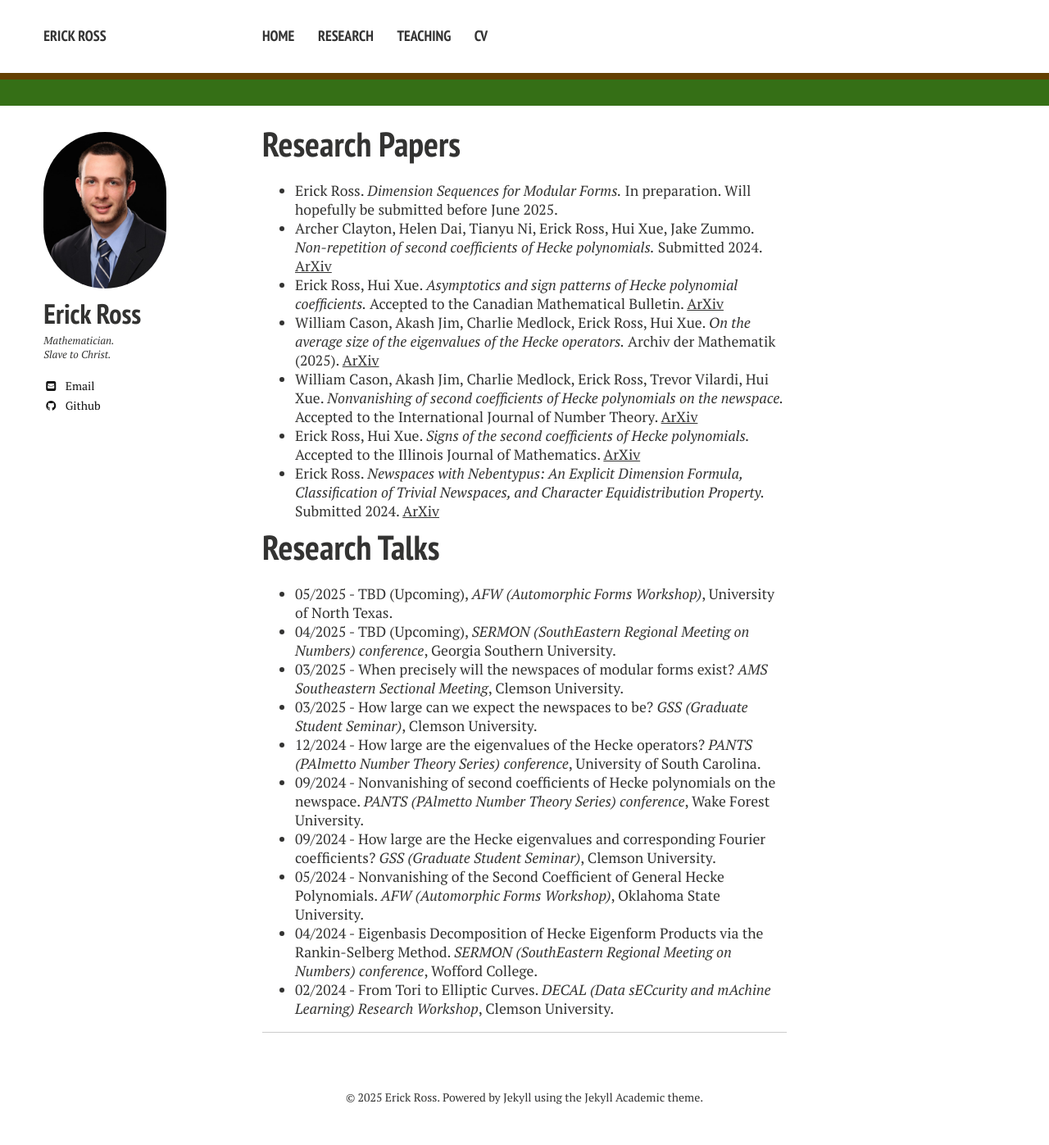
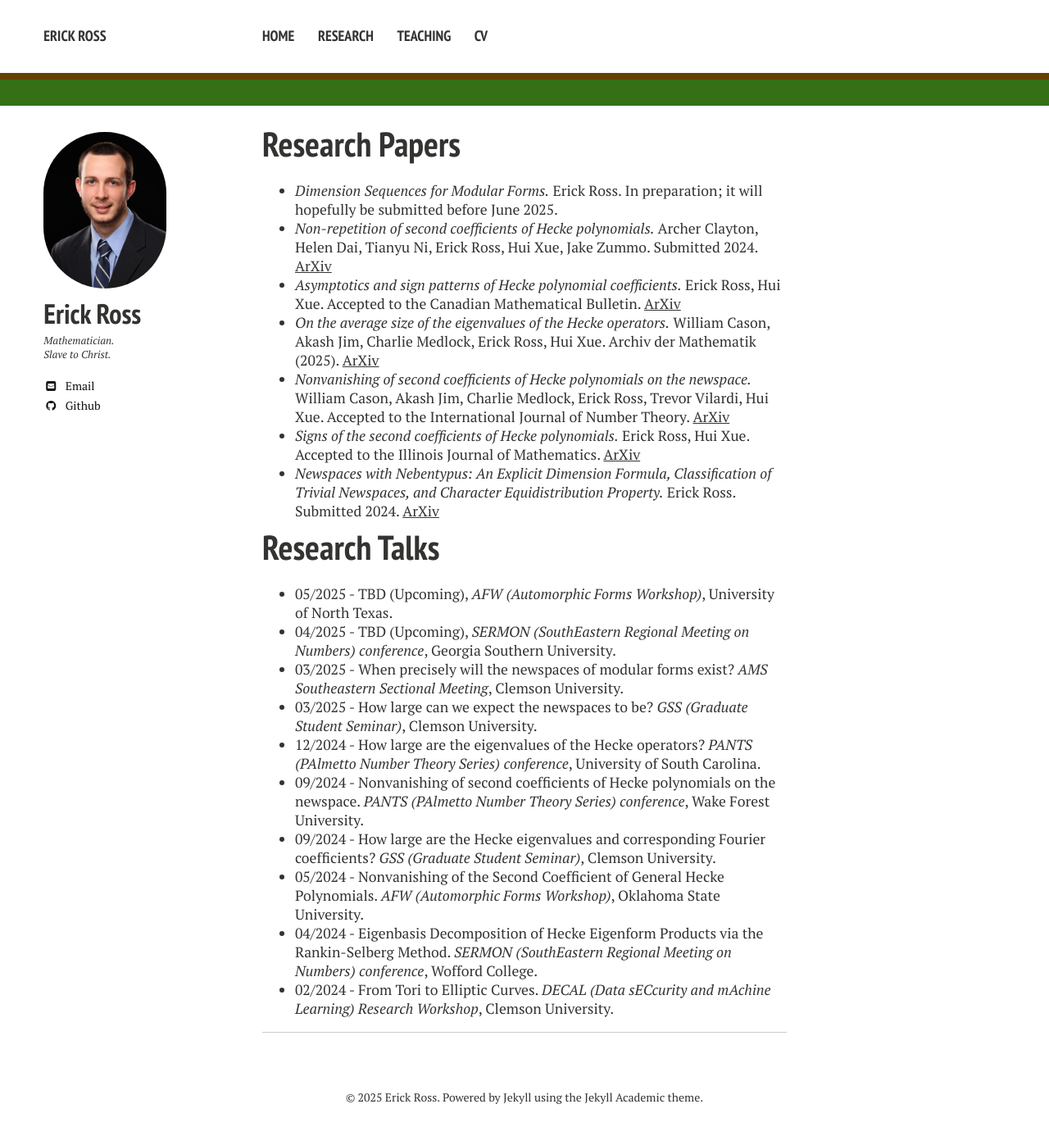
Before and after one commit to erick-ross/erick-ross.github.io, a Jekyll site: the page built from research.md, in a window 1280 px wide. Shown: the whole page at 82% size. Built offline with Jekyll 4.4.1, drawn with Linux system fonts in a browser that asks for light colours; nearby versions of some CDN libraries.

Commit message:
some setup

```diff
--- a/research.md
+++ b/research.md
@@ -4,13 +4,13 @@ layout: page
 
 
 # Research Papers
-- Erick Ross. *Dimension Sequences for Modular Forms.* In preparation. Will hopefully be submitted before June 2025.
-- Archer Clayton, Helen Dai, Tianyu Ni, Erick Ross, Hui Xue, Jake Zummo. *Non-repetition of second coefficients of Hecke polynomials.* Submitted 2024. [ArXiv](https://arxiv.org/abs/2411.18419)
-- Erick Ross, Hui Xue. *Asymptotics and sign patterns of Hecke polynomial coefficients.* Accepted to the Canadian Mathematical Bulletin. [ArXiv](https://arxiv.org/abs/2410.12008)
-- William Cason, Akash Jim, Charlie Medlock, Erick Ross, Hui Xue. *On the average size of the eigenvalues of the Hecke operators.* Archiv der Mathematik (2025). [ArXiv](https://arxiv.org/abs/2407.19076)
-- William Cason, Akash Jim, Charlie Medlock, Erick Ross, Trevor Vilardi, Hui Xue. *Nonvanishing of second coefficients of Hecke polynomials on the newspace.* Accepted to the International Journal of Number Theory. [ArXiv](https://arxiv.org/abs/2407.11694)
-- Erick Ross, Hui Xue. *Signs of the second coefficients of Hecke polynomials.* Accepted to the Illinois Journal of Mathematics. [ArXiv](https://arxiv.org/abs/2407.10951)
-- Erick Ross. *Newspaces with Nebentypus: An Explicit Dimension Formula, Classification of Trivial Newspaces, and Character Equidistribution Property.* Submitted 2024. [ArXiv](https://arxiv.org/abs/2407.08881)
+- *Dimension Sequences for Modular Forms.* Erick Ross. In preparation; it will hopefully be submitted before June 2025.
+- *Non-repetition of second coefficients of Hecke polynomials.* Archer Clayton, Helen Dai, Tianyu Ni, Erick Ross, Hui Xue, Jake Zummo. Submitted 2024. [ArXiv](https://arxiv.org/abs/2411.18419)
+- *Asymptotics and sign patterns of Hecke polynomial coefficients.* Erick Ross, Hui Xue. Accepted to the Canadian Mathematical Bulletin. [ArXiv](https://arxiv.org/abs/2410.12008)
+- *On the average size of the eigenvalues of the Hecke operators.* William Cason, Akash Jim, Charlie Medlock, Erick Ross, Hui Xue. Archiv der Mathematik (2025). [ArXiv](https://arxiv.org/abs/2407.19076)
+- *Nonvanishing of second coefficients of Hecke polynomials on the newspace.* William Cason, Akash Jim, Charlie Medlock, Erick Ross, Trevor Vilardi, Hui Xue. Accepted to the International Journal of Number Theory. [ArXiv](https://arxiv.org/abs/2407.11694)
+- *Signs of the second coefficients of Hecke polynomials.* Erick Ross, Hui Xue. Accepted to the Illinois Journal of Mathematics. [ArXiv](https://arxiv.org/abs/2407.10951)
+- *Newspaces with Nebentypus: An Explicit Dimension Formula, Classification of Trivial Newspaces, and Character Equidistribution Property.* Erick Ross. Submitted 2024. [ArXiv](https://arxiv.org/abs/2407.08881)
 
 
 # Research Talks
```
